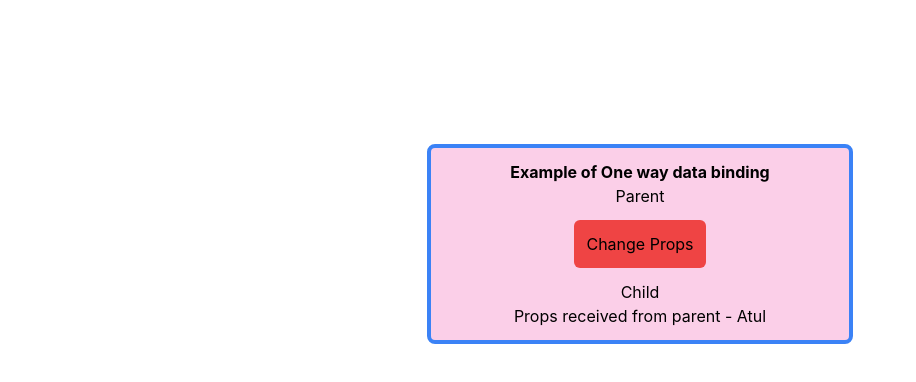
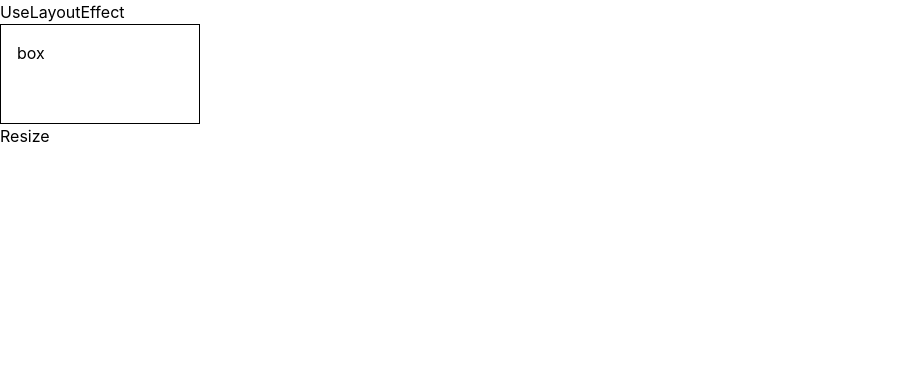
Before and after one commit to tikhepooja11/Reactjs_Practice, a React (Create React App) app: page / in a window 1280 px wide. Shown: the top 382 px of the page, without its empty margins (0-916 px from the left). Built offline with nearby package versions, Linux system fonts and the light colour scheme.

Commit message:
added useLayoutEffect hook example

```diff
--- a/src/App.js
+++ b/src/App.js
@@ -42,6 +42,7 @@ import UserProfile from "./components/higher-order-component/AuthenticateProfile
 import ProgressDisplay from "./components/higher-order-component/DataFetching.js/ProgressDisplay";
 import FetchData from "./components/higher-order-component/DataFetching.js/FetchData";
 import ParentComponent from "./components/one-way-data-binding/Advanced Example/ParentComponent";
+import UseLayoutExample from "./components/hooks_practice/UseLayoutEffect/UseLayoutExample";
 const AuthenticatedProfile = Authenticate(UserProfile);
 const FetchedData = FetchData(ProgressDisplay);
 function App() {
@@ -129,9 +130,10 @@ function App() {
       <ParentComponent />
 
       <AuthenticatedProfile />
-      <FetchedData />*/}
+      <FetchedData />
 
-      <ParentComponent />
+      <ParentComponent />*/}
+      <UseLayoutExample />
     </div>
   );
 }
--- /dev/null
+++ b/src/components/hooks_practice/UseLayoutEffect/UseLayoutExample.js
@@ -0,0 +1,81 @@
+//  UseLayoutEffect and useEffect both hooks are use to perform side effect on data changing on UI in react apps.
+//  UseLayoutEffect -
+//    1.  It is used to perform any measurements or DOM manipulations & ensures that will be reflected before the next screen paints
+//    2.  works synchronously so sometimes it may block rendering pipelines
+//  UseEffect -
+//    1.  Works asynchronously so never blocks the rendering pipelines
+
+import React, { useState, useRef, useLayoutEffect, useEffect } from "react";
+
+const UseLayoutExample = () => {
+  const [width, setWidth] = useState(200);
+  const boxRef = useRef(null);
+  useEffect(() => {
+    console.log("box resized");
+  }, [width]);
+  useLayoutEffect(() => {
+    const newWidth = boxRef.current.offsetWidth;
+    setWidth(newWidth);
+  }, [width]);
+  const handleResize = () => {
+    setWidth((prevWidth) => prevWidth + 10);
+  };
+  return (
+    <div>
+      <h1> UseLayoutEffect </h1>
+      <div
+        ref={boxRef}
+        className="border border-black p-4"
+        style={{ width: `${width}px`, height: "100px" }}
+      >
+        box
+      </div>
+      <button onClick={handleResize}>Resize</button>
+    </div>
+  );
+};
+
+export default UseLayoutExample;
+
+// import React, { useState, useRef, useEffect, useLayoutEffect } from "react";
+
+// const UseLayoutExample = () => {
+//   const [width, setWidth] = useState(200);
+//   const boxRef = useRef(null);
+
+//   // useEffect to update state asynchronously
+//   useEffect(() => {
+//     console.log("useEffect: Updated width asynchronously");
+//   }, [width]);
+
+//   // useLayoutEffect to measure the width synchronously after DOM mutations
+//   useLayoutEffect(() => {
+//     console.log("useLayoutEffect: Measuring width synchronously");
+//     const newWidth = boxRef.current.offsetWidth;
+//     setWidth(newWidth);
+//   }, [width]);
+
+//   const handleResize = () => {
+//     setWidth((prevWidth) => prevWidth + 10);
+//   };
+
+//   let updatedWidth = `${width}px`;
+//   return (
+//     <div className="text-center mx-auto my-36 w-4/12 m-3 p-3 bg-green-200">
+//       <h2>Resizable Box</h2>
+//       <div
+//         ref={boxRef}
+//         className="border border-black p-4"
+//         style={{
+//           width: `${width}px`,
+//           height: "100px",
+//         }}
+//       >
+//         Resizable Content
+//       </div>
+//       <button onClick={handleResize}>Resize</button>
+//     </div>
+//   );
+// };
+
+// export default UseLayoutExample;
--- a/src/components/lifting-state-up/AdvancedExample/ParentComponent.js
+++ b/src/components/lifting-state-up/AdvancedExample/ParentComponent.js
@@ -1,6 +1,8 @@
 //  This example actually implements lifting state up real time functionality.
 //  This implemens changing parent's passed props on button click event in child component.
 
+//  Note - This example is similar to one-way-data-binding other example, only the diff here is child is modifying data on button click in child component, which updates the parent method for changing props,
+//  so a last flow remains the same from parent -> child to maintain clear and predictable flow in react apps.
 import React, { useState } from "react";
 import ChildComponent from "./ChildComponent";
 
```
Also changed, not shown: src/components/hooks_practice/UseLayoutEffect/example.js (added, +42 -0 lines).
